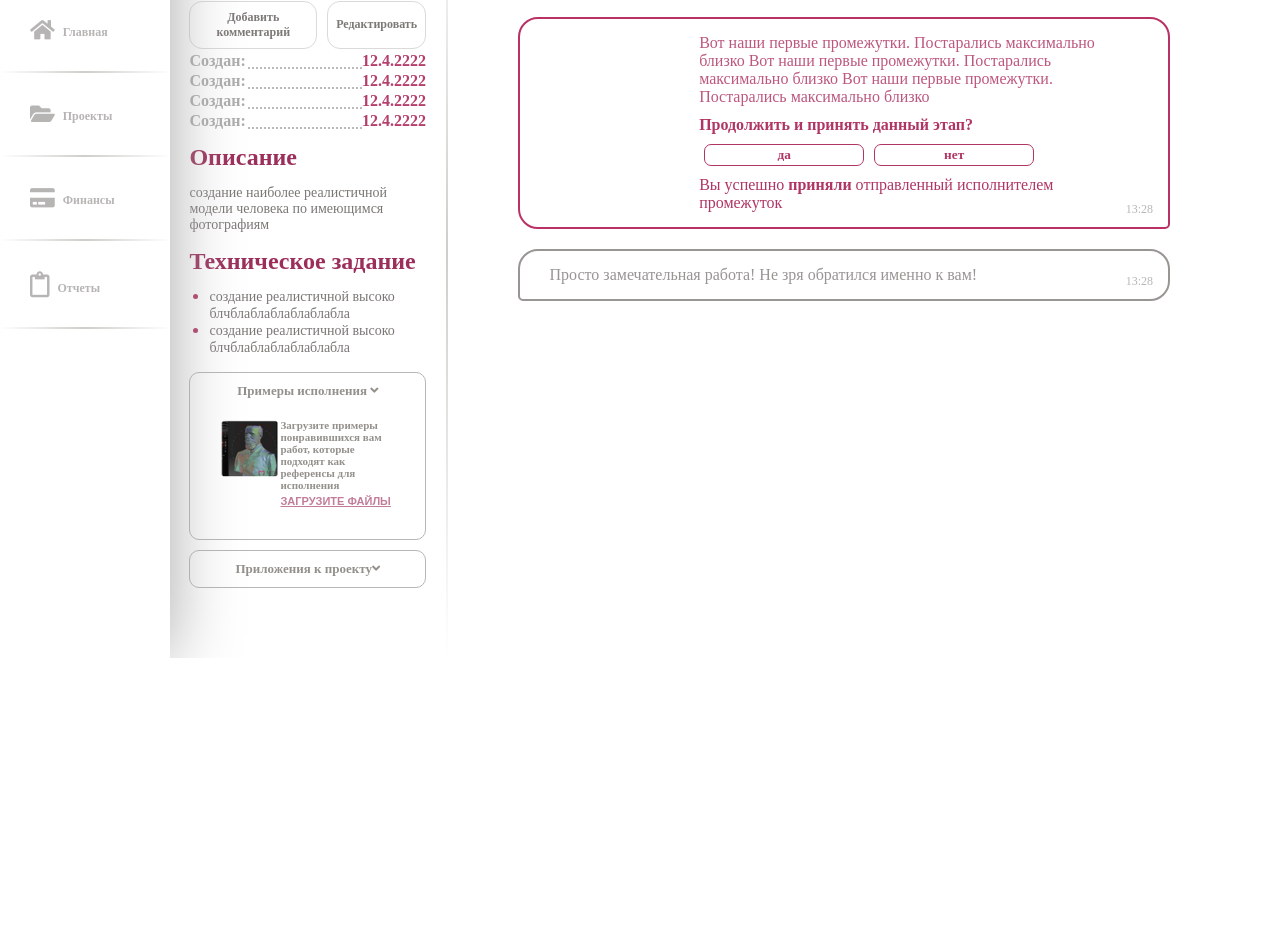
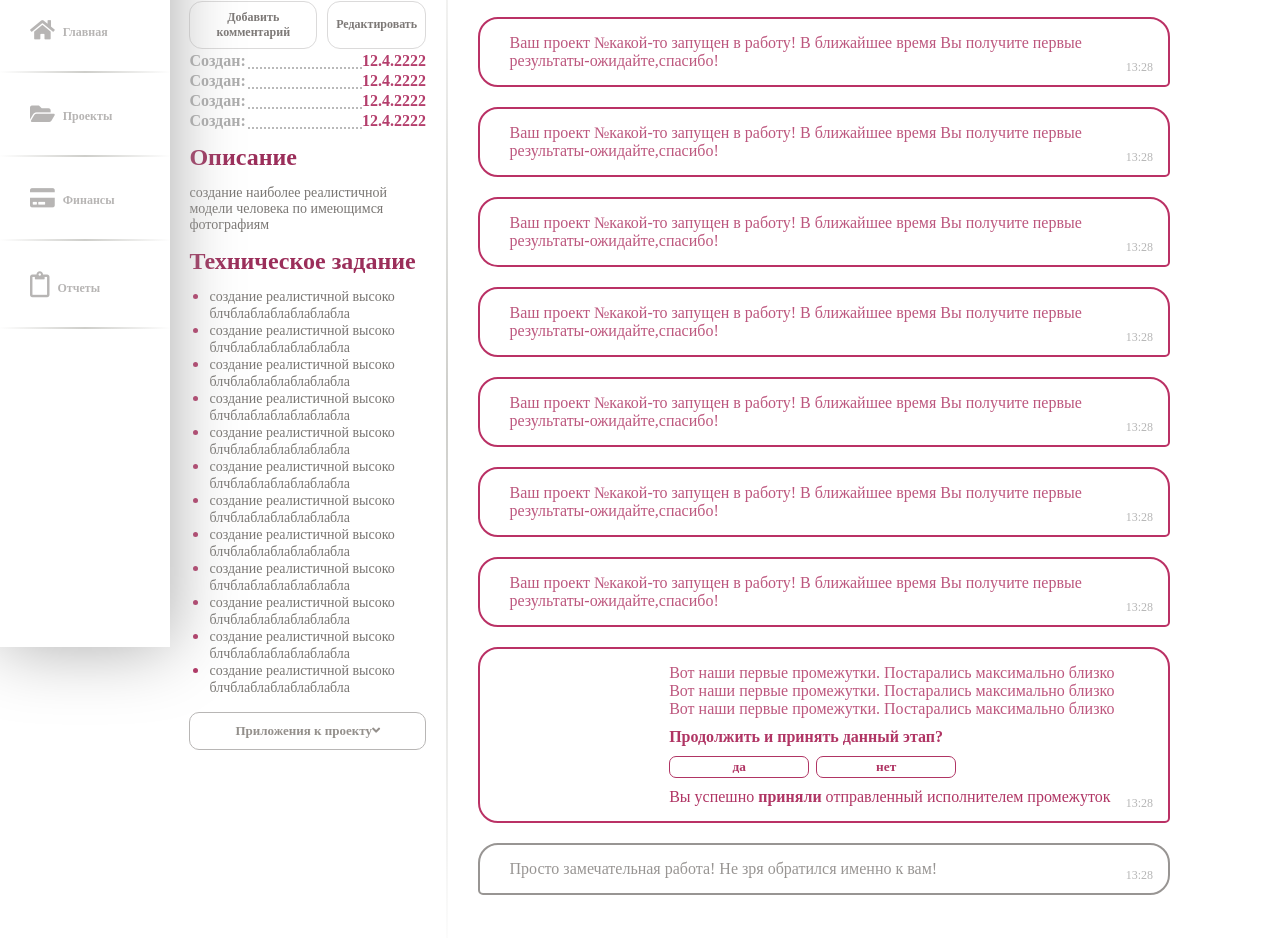
Before and after one commit to pitardascunt/eva, a website: page app/index.html in a window 1280 px wide. Shown: the part 244-1182 px from the top of the page. Before the commit the page ends 902 px from the top, so only its background shows below. Drawn offline with Linux system fonts and the light colour scheme; a web font is replaced by a local one.

Commit message:
IHATEOVERFLOW

```diff
--- a/app/index.html
+++ b/app/index.html
@@ -39,8 +39,8 @@
    					</div>
    					</div>
    				</div>
-   				<div class="header-card-box ">
-                  <button  class="header-card-box-button " type="">
+   				<div class="header-card-box active">
+                  <button  class="header-card-box-button "type="">
                      <i class="header-card-box-button-icon fas fa-sign-out-alt"></i>выйти
                   </button>
    				</div>
@@ -110,8 +110,8 @@
          <div class="list">
             <div class="list-details">
                <div class="list-details-box">
-                  <span class="list-details-box-value ACTIVE">Создан:</span>
-                  <span class="list-details-box-number ACTIVE">12.4.2222</span>
+                  <span class="list-details-box-value ">Создан:</span>
+                  <span class="list-details-box-number ">12.4.2222</span>
                </div>
             </div>
             <div class="list-details">
@@ -150,32 +150,62 @@
                      создание реалистичной высоко блчблаблаблаблаблабла
                   </span>
                </li>
+               <li class="task-items">
+                  <span class="text">
+                     создание реалистичной высоко блчблаблаблаблаблабла
+                  </span>
+               </li>
+               <li class="task-items">
+                  <span class="text">
+                     создание реалистичной высоко блчблаблаблаблаблабла
+                  </span>
+               </li>
+               <li class="task-items">
+                  <span class="text">
+                     создание реалистичной высоко блчблаблаблаблаблабла
+                  </span>
+               </li>
+               <li class="task-items">
+                  <span class="text">
+                     создание реалистичной высоко блчблаблаблаблаблабла
+                  </span>
+               </li>
+               <li class="task-items">
+                  <span class="text">
+                     создание реалистичной высоко блчблаблаблаблаблабла
+                  </span>
+               </li>
+               <li class="task-items">
+                  <span class="text">
+                     создание реалистичной высоко блчблаблаблаблаблабла
+                  </span>
+               </li>
+               <li class="task-items">
+                  <span class="text">
+                     создание реалистичной высоко блчблаблаблаблаблабла
+                  </span>
+               </li>
+               <li class="task-items">
+                  <span class="text">
+                     создание реалистичной высоко блчблаблаблаблаблабла
+                  </span>
+               </li>
+               <li class="task-items">
+                  <span class="text">
+                     создание реалистичной высоко блчблаблаблаблаблабла
+                  </span>
+               </li>
+               <li class="task-items">
+                  <span class="text">
+                     создание реалистичной высоко блчблаблаблаблаблабла
+                  </span>
+               </li>
             </ul>
          </div>
 
 
 
-         <div class="example">
-            <div class="example-subtitle"   >
-               Примеры исполнения <i class="fas fa-angle-down"></i>
-            </div>
-            <div class="example-content" >
-               <div class="example-content-picture">
-                  <img class="example-content-picture-pic" src="images/Layer 26.png" alt="">
-                <!--   <img class="example-content-picture-pic" src="images/Layer 26.png" alt="">
-                  <img class="example-content-picture-pic" src="images/Layer 26.png" alt="">
-                  <img class="example-content-picture-pic" src="images/Layer 26.png" alt="">
-                  <img class="example-content-picture-pic" src="images/logo.png" alt="">
-                  <img class="example-content-picture-pic" src="images/Layer_30.png" alt=""> -->
-               </div>
-               <div class="example-content-loading">
-                  <div class="example-content-loading-text">
-                     Загрузите примеры понравившихся вам работ, которые подходят как референсы для исполнения
-                  </div>
-                  <button class="example-content-loading-button">ЗАГРУЗИТЕ ФАЙЛЫ</button>
-               </div>
-            </div>
-         </div>
+
          <div class="example">
             <div class="example-subtitle"   >
                Приложения к проекту<i class="fas fa-angle-down"></i>
@@ -189,6 +219,61 @@
 
       <div class="correspondence">
          <div class="message">
+            <div class="message-box">
+               <div class="message-box-text withoutpic">
+                  Ваш проект №какой-то запущен в работу! В ближайшее время Вы получите первые результаты-ожидайте,спасибо!
+               </div>
+            </div>
+            <div class="message-time">13:28</div>
+         </div>
+         <div class="message">
+            <div class="message-box">
+               <div class="message-box-text withoutpic">
+                  Ваш проект №какой-то запущен в работу! В ближайшее время Вы получите первые результаты-ожидайте,спасибо!
+               </div>
+            </div>
+            <div class="message-time">13:28</div>
+         </div>
+         <div class="message">
+            <div class="message-box">
+               <div class="message-box-text withoutpic">
+                  Ваш проект №какой-то запущен в работу! В ближайшее время Вы получите первые результаты-ожидайте,спасибо!
+               </div>
+            </div>
+            <div class="message-time">13:28</div>
+         </div>
+         <div class="message">
+            <div class="message-box">
+               <div class="message-box-text withoutpic">
+                  Ваш проект №какой-то запущен в работу! В ближайшее время Вы получите первые результаты-ожидайте,спасибо!
+               </div>
+            </div>
+            <div class="message-time">13:28</div>
+         </div>
+         <div class="message">
+            <div class="message-box">
+               <div class="message-box-text withoutpic">
+                  Ваш проект №какой-то запущен в работу! В ближайшее время Вы получите первые результаты-ожидайте,спасибо!
+               </div>
+            </div>
+            <div class="message-time">13:28</div>
+         </div>
+         <div class="message">
+            <div class="message-box">
+               <div class="message-box-text withoutpic">
+                  Ваш проект №какой-то запущен в работу! В ближайшее время Вы получите первые результаты-ожидайте,спасибо!
+               </div>
+            </div>
+            <div class="message-time">13:28</div>
+         </div>
+         <div class="message">
+            <div class="message-box">
+               <div class="message-box-text withoutpic">
+                  Ваш проект №какой-то запущен в работу! В ближайшее время Вы получите первые результаты-ожидайте,спасибо!
+               </div>
+            </div>
+            <div class="message-time">13:28</div>
+         </div><div class="message">
             <div class="message-box">
                <div class="message-box-text withoutpic">
                   Ваш проект №какой-то запущен в работу! В ближайшее время Вы получите первые результаты-ожидайте,спасибо!
--- a/app/sass/main.sass
+++ b/app/sass/main.sass
@@ -7,10 +7,13 @@
 body
 	font-family: 'AvantGardeCTT'
 	margin: 0
+	height: 100vh
+	overflow-y: none
 .app
 	display: grid
-	height: 100vh
-	grid-template: auto 1fr/170px 1fr
+
+	grid-template: auto 1fr / 170px 1fr
+
 
 	// ///////////////////////////////////////////////////////////
 ////////////////////////////ШАПКА/////////////////////////////
@@ -102,6 +105,8 @@ header
 			border-image: linear-gradient(90deg, #fff, #CECECA , #fff)
 			border-image-slice: 1
 			border-radius: 0px 0px 10px 10px
+			display: none
+
 			&-button
 				border-bottom-right-radius: 5px
 				border-top-right-radius: 5px
@@ -125,12 +130,14 @@ header
 					transition: .4s
 				&-icon
 					padding-right: 2px
-
+		.active
+			display: block
 
 //////////////////////////////////////////////////////////////
 ////////////////////////////САЙДБАР///////////////////////////////
 //////////////////////////////////////////////////////////////////
 aside
+	height: 100vh
 	box-shadow: 0 0 70px #A9A9A9
 	width: auto
 	z-index: 6
@@ -260,7 +267,7 @@ aside
 	border-right: 2px solid #CECECA
 	border-image: linear-gradient(0deg, #fff, #CECECA , #fff)
 	border-image-slice: 1
-	padding: 60px 7%
+	padding: 60px 7% 20px 7%
 .headline
 	color: #9B2E5A
 	text-align: start
@@ -294,7 +301,6 @@ aside
 			color: #fff
 
 .list
-	// padding: 15px 15px 0px 15px
 	&-details
 		border-bottom: 2px dotted #bababa
 		width: 100%
@@ -364,7 +370,8 @@ aside
 //////////////////////////////////////////////////////////////////
 
 .correspondence
-	padding: 60px 100px 60px 60px
+	overflow-y: auto
+	padding: 60px 100px 60px 20px
 .message
 	margin: 20px 10px
 	position: relative
@@ -406,9 +413,9 @@ aside
 				display: flex
 				flex-direction: row
 				&-button
-					margin: 10px 5px
+					margin: 10px 7px 10px 0px
 					width: 100%
-					max-width: 160px
+					max-width: 140px
 					padding: 2px
 					border: 0.07em solid #B03564
 					border-radius: 7px
```
Also changed, not shown: app/css/app.min.css.
